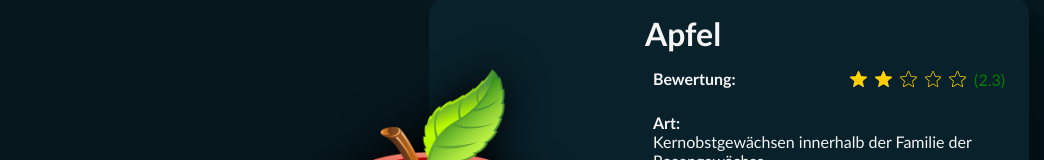
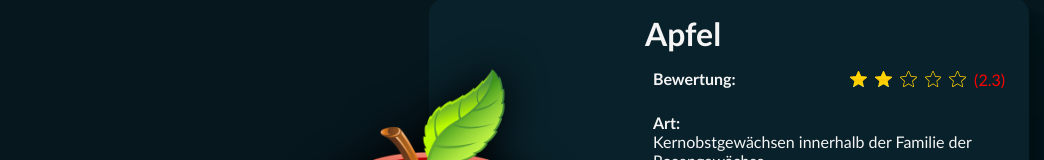
Before and after one commit to Djindustrie/Angular-Logik---Grundkurs, an Angular app: page / in a window 1280 px wide. Shown: the part 166-326 px from the top of the page, without its empty margins (11-1055 px from the left). Built offline with nearby package versions, Linux system fonts and the light colour scheme.

Commit message:
Praxis: [ngStyle] (+ternaryOperator)

```diff
--- a/src/app/frutitlist/frutitlist.component.html
+++ b/src/app/frutitlist/frutitlist.component.html
@@ -21,7 +21,7 @@
                             }
                         }
 
-                        <p [ngStyle]="{color: fontColor}">({{fruit.stars}})</p>
+                        <p [ngStyle]="{color: fruit.stars > 3 ? fontColorGood : fontColorBad}">({{fruit.stars}})</p>
                     </div>
                 </div>
                 <div><b>Art:</b><br>{{fruit.genus}}</div>
--- a/src/app/frutitlist/frutitlist.component.ts
+++ b/src/app/frutitlist/frutitlist.component.ts
@@ -12,7 +12,8 @@ export class FrutitlistComponent {
 
   howItWorks = "In dieser Liste finden Sie eine Auswahl an Obstsorten. Klicken Sie auf die jeweilige Obstsorte, um mehr Informationen zu erhalten. Sie können auch eine Bewertung abgeben, wenn Sie möchten.";
 
-  fontColor = 'green'
+  fontColorGood = 'green'
+  fontColorBad = 'red'
 
   fruitlist = [
     {
```
